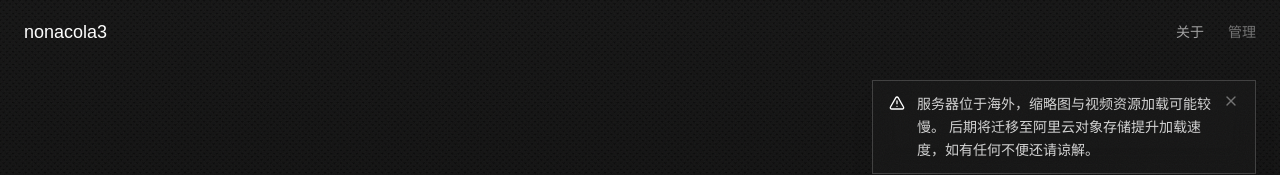
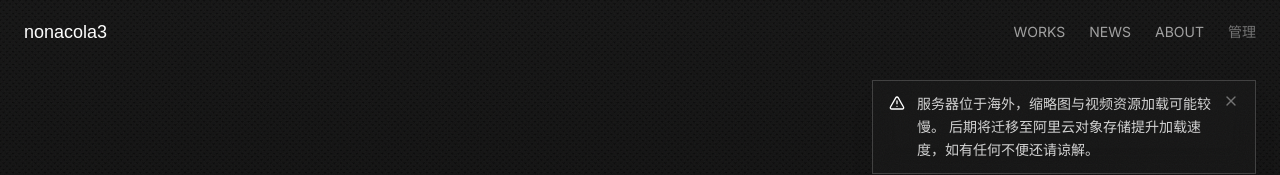
Before and after one commit to LeseningNano/nonacola3-Portfolio, a Next.js app: page / in a window 1280 px wide. Shown: the top 175 px of the page. Built offline with nearby package versions, Linux system fonts and the light colour scheme; no server answers; the database is empty; a web font is replaced by a local one.

Commit message:
feat: navbar in-page anchors with inertia scroll

```diff
--- a/app/globals.css
+++ b/app/globals.css
@@ -213,6 +213,25 @@ body::after {
   0% { opacity: 0; transform: translateX(24px); }
   100% { opacity: 1; transform: translateX(0); }
 }
+
+.link-sweep {
+  position: relative;
+}
+.link-sweep::after {
+  content: "";
+  position: absolute;
+  left: 0;
+  bottom: -2px;
+  height: 1px;
+  width: 100%;
+  background: currentColor;
+  transform: scaleX(0);
+  transform-origin: left;
+  transition: transform 250ms ease-out;
+}
+.link-sweep:hover::after {
+  transform: scaleX(1);
+}
 @keyframes marquee {
   from { transform: translateX(0); }
   to { transform: translateX(-50%); }
--- a/components/home-client.tsx
+++ b/components/home-client.tsx
@@ -154,6 +154,25 @@ export function HomeClient({
     };
   }, []);
 
+  // 从其他页面带锚点跳回主页时，滚动到目标板块
+  useEffect(() => {
+    const id = sessionStorage.getItem("pending-scroll");
+    if (!id) return;
+    sessionStorage.removeItem("pending-scroll");
+    // 等渲染完成后计算位置
+    setTimeout(() => {
+      const container = document.getElementById("main-scroll");
+      const el = document.getElementById(id);
+      if (container && el) {
+        container.dispatchEvent(
+          new CustomEvent("smooth-scroll-to", { detail: { target: el.offsetTop } })
+        );
+      } else if (el) {
+        el.scrollIntoView({ behavior: "smooth" });
+      }
+    }, 300);
+  }, []);
+
   return (
     <div
       ref={containerRef}
--- a/components/navbar.tsx
+++ b/components/navbar.tsx
@@ -1,9 +1,35 @@
 "use client";
 
 import Link from "next/link";
+import { useRouter } from "next/navigation";
 import { siteConfig } from "@/lib/config";
 
+const SECTIONS = [
+  { id: "works", label: "WORKS" },
+  { id: "news", label: "NEWS" },
+  { id: "about", label: "ABOUT" },
+];
+
 export function Navbar() {
+  const router = useRouter();
+
+  function handleSectionClick(e: React.MouseEvent, id: string) {
+    e.preventDefault();
+    const container = document.getElementById("main-scroll");
+    const el = document.getElementById(id);
+    if (container && el) {
+      container.dispatchEvent(
+        new CustomEvent("smooth-scroll-to", { detail: { target: el.offsetTop } })
+      );
+    } else if (el) {
+      el.scrollIntoView({ behavior: "smooth" });
+    } else {
+      // 不在主页：先记录目标板块，再导航回主页
+      sessionStorage.setItem("pending-scroll", id);
+      router.push("/");
+    }
+  }
+
   return (
     <nav className="fixed top-0 left-0 right-0 z-40">
       <div className="px-6 h-16 flex items-center justify-between">
@@ -11,12 +37,16 @@ export function Navbar() {
           {siteConfig.name}
         </Link>
         <div className="flex items-center gap-6">
-          <Link
-            href="/about"
-            className="text-sm text-neutral-400 hover:text-white transition-colors"
-          >
-            关于
-          </Link>
+          {SECTIONS.map((s) => (
+            <a
+              key={s.id}
+              href={`/#${s.id}`}
+              onClick={(e) => handleSectionClick(e, s.id)}
+              className="link-sweep text-sm text-neutral-400 hover:text-white transition-colors"
+            >
+              {s.label}
+            </a>
+          ))}
           <Link
             href="/dashboard"
             className="text-sm text-neutral-500 hover:text-neutral-300 transition-colors"
```
